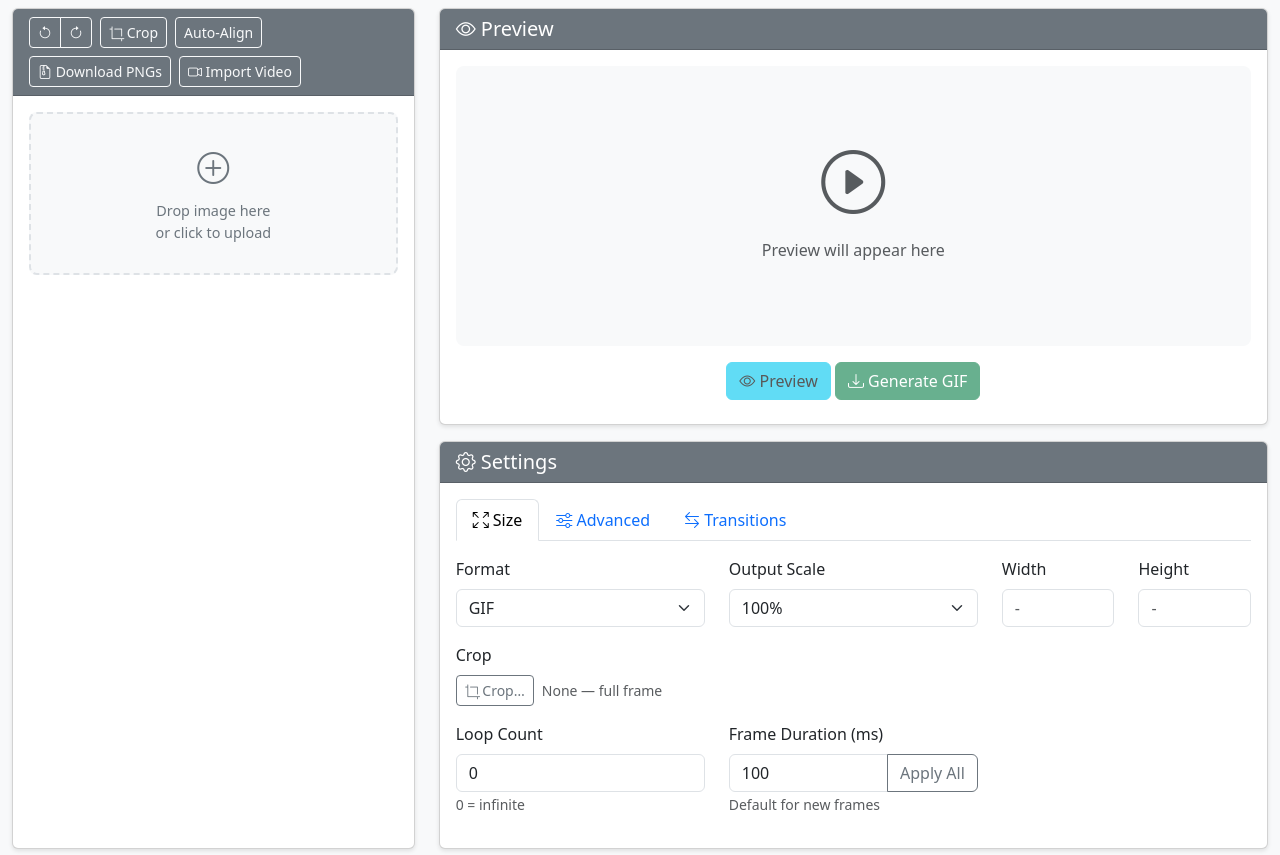
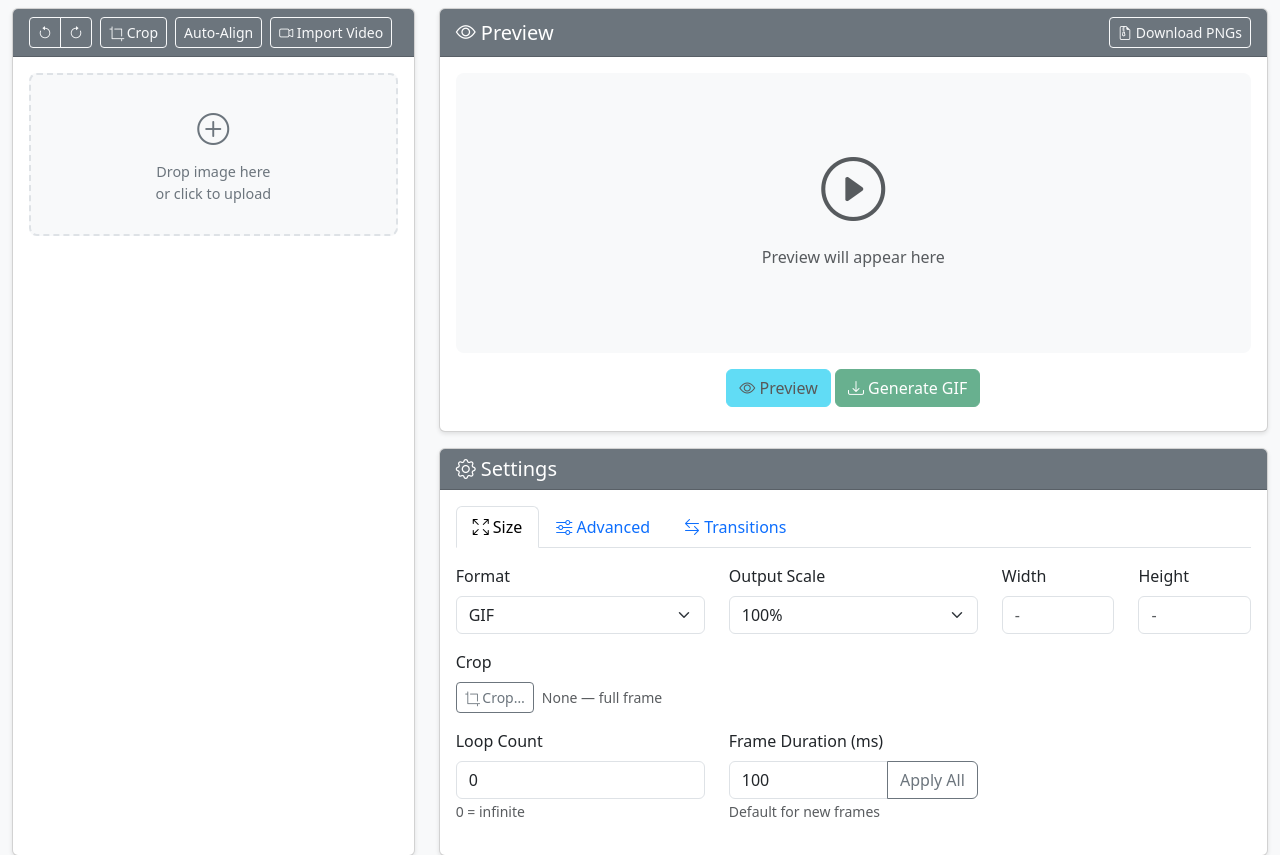
Before and after one commit to cmcguinness/AniGiffy, a Flask app: page / in a window 1280 px wide. Shown: the part 56-911 px from the top of the page. Run offline with Flask 3, Linux system fonts and the light colour scheme; some libraries are stand-ins or nearby versions.

Commit message:
Move Download PNGs into the Preview header
Frees room in the frames toolbar, which now holds only the tools that
change the frames.

Co-Authored-By: Claude Opus 5.5 (1M context) <noreply@anthropic.com>

```diff
--- a/templates/index.html
+++ b/templates/index.html
@@ -23,10 +23,6 @@
                             title="Automatically shift, scale and rotate frames so their backgrounds line up">
                         <i class="bi bi-crosshair"></i> Auto-Align
                     </button>
-                    <button id="exportFramesBtn" class="btn btn-sm btn-outline-light"
-                            title="Download the current frame images as PNG files in a ZIP">
-                        <i class="bi bi-file-earmark-zip"></i> Download PNGs
-                    </button>
                     <button id="importVideoBtn" class="btn btn-sm btn-outline-light" title="Import frames from a video file">
                         <i class="bi bi-camera-video"></i> Import Video
                     </button>
@@ -47,10 +43,14 @@
     <div class="col-md-8">
         <!-- Preview Card -->
         <div class="card mb-3">
-            <div class="card-header bg-secondary text-white">
+            <div class="card-header bg-secondary text-white d-flex justify-content-between align-items-center">
                 <h5 class="mb-0">
                     <i class="bi bi-eye"></i> Preview
                 </h5>
+                <button id="exportFramesBtn" class="btn btn-sm btn-outline-light"
+                        title="Download the current frame images as PNG files in a ZIP">
+                    <i class="bi bi-file-earmark-zip"></i> Download PNGs
+                </button>
             </div>
             <div class="card-body text-center">
                 <div id="previewContainer" class="preview-container">
```
